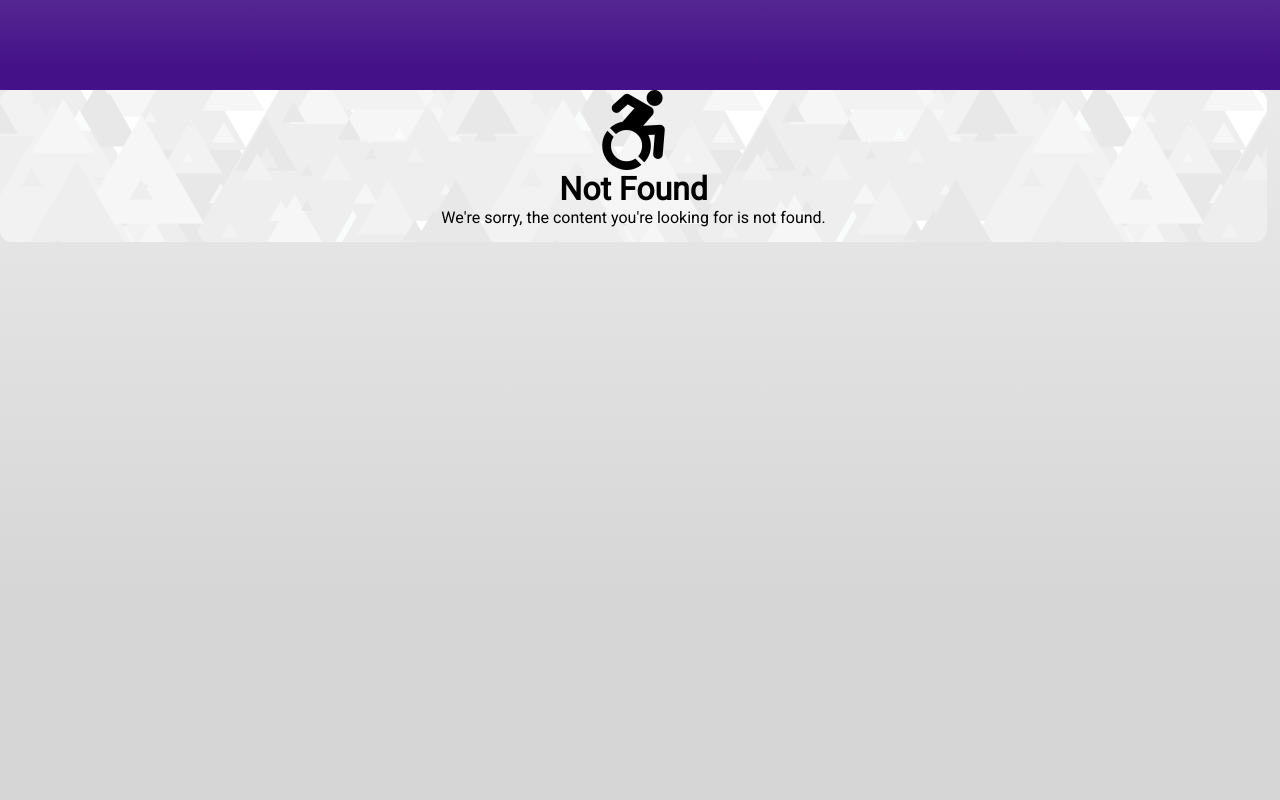
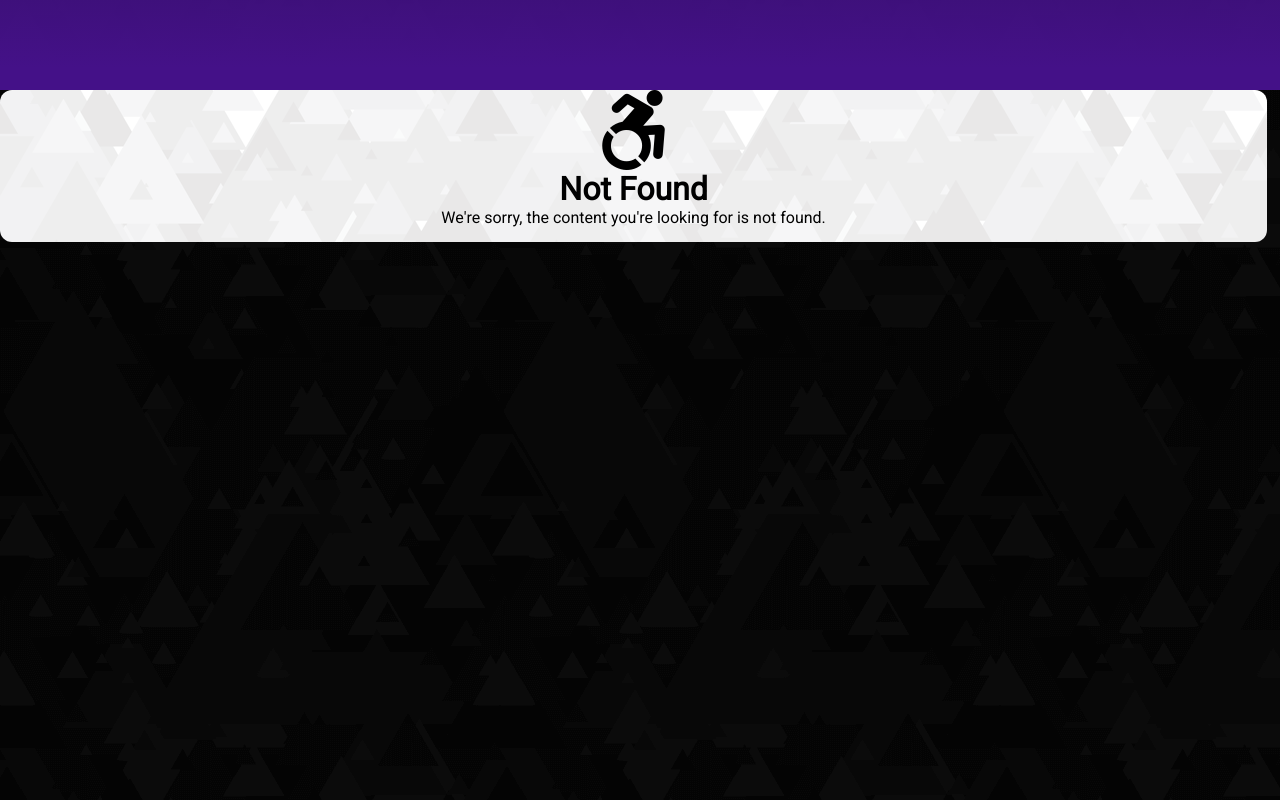
Before and after one commit to qatarigamer/Lain, a PHP site: page /public/404/index.php in a window 1280 px wide. Run offline with PHP 8.4, Linux system fonts and the light colour scheme; some libraries are stand-ins or nearby versions.

Commit message:
the page looks shit, lets fix that

```diff
--- a/static/css/main.css
+++ b/static/css/main.css
@@ -8,7 +8,7 @@
 }
 
 body {
-    background: #eeeeee;
+    background-image: url(http://verge.moe/assets/images/dark-triangles.png) !important;
     background: linear-gradient(#eeeeee,#d6d6d6 75%,#d6d6d6);
 }
 
@@ -19,6 +19,8 @@ body {
 }
 
 .content {
+    left: 20px;
+    right:20px;
     width: 99%;
     padding-bottom: 15px;
     background-image: url(http://verge.moe/assets/images/light-triangles.png) !important;
```
Also changed, not shown: static/images/dark-triangles.png (added).
